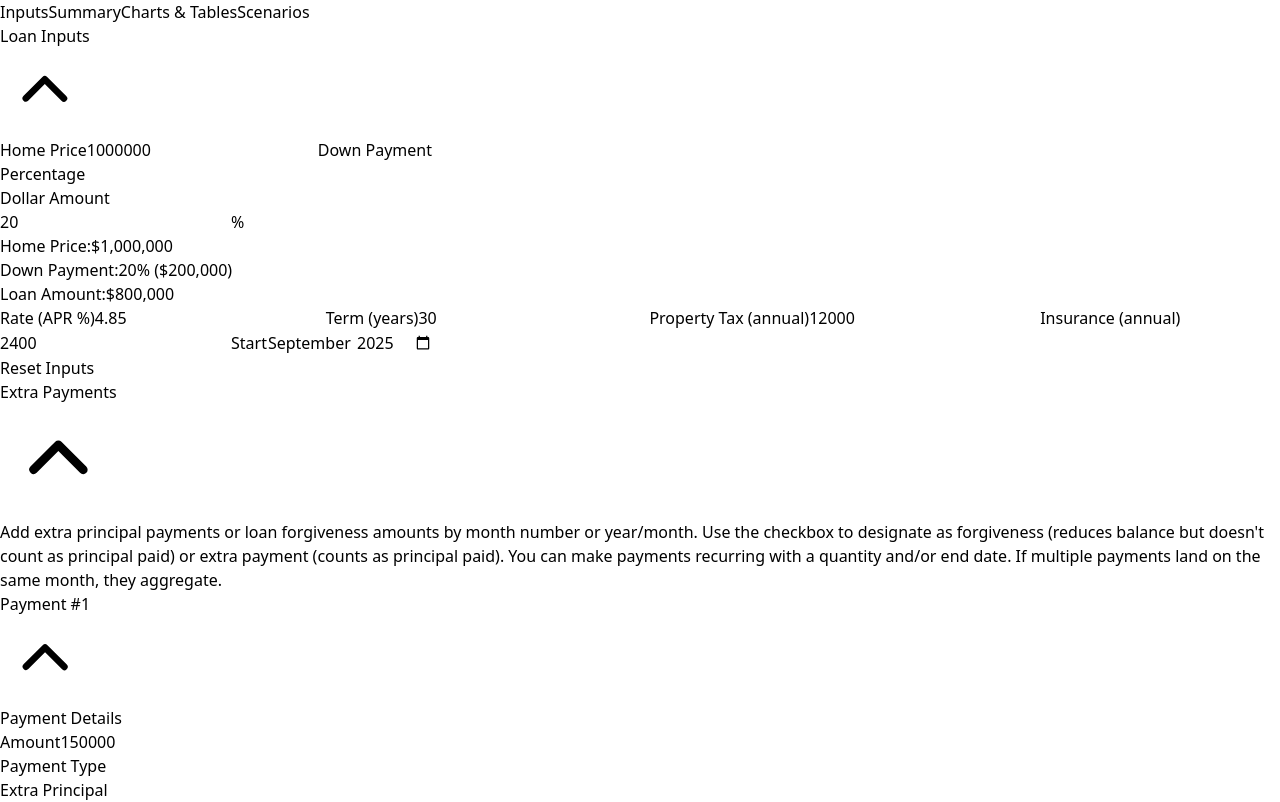
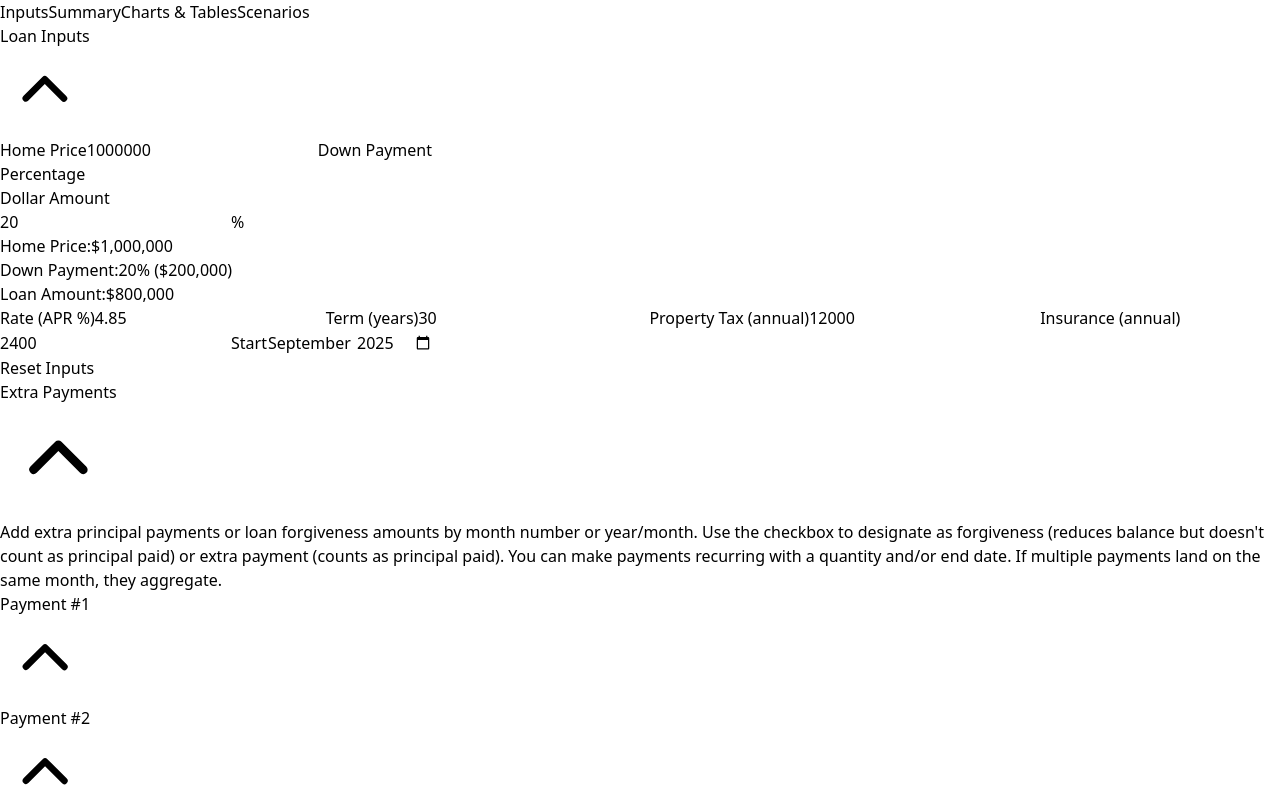
Before and after one commit to omrahman/flexible-mortgage-calculator, a React (Vite) app: page /#/ in a window 1280 px wide. Shown: the top 802 px of the page. Built offline with nearby package versions, Linux system fonts and the light colour scheme.

Commit message:
Fix accordion default state in add payment

```diff
--- a/src/components/ExtraPayments.tsx
+++ b/src/components/ExtraPayments.tsx
@@ -1,4 +1,4 @@
-import React, { useId, useState } from 'react';
+import React, { useId, useState, useEffect } from 'react';
 import { useInputField, useNumberField } from '../hooks';
 import { MonthInput } from './MonthInput';
 import { yearMonthToMonthNumber, monthNumberToYearMonth } from '../utils/calculations';
@@ -59,6 +59,12 @@ const ExtraPaymentItem: React.FC<ExtraPaymentItemProps> = ({ extra, termMonths,
     onUpdateExtra(extra.id, 'month', monthNumber);
   };
 
+  useEffect(() => {
+    if (extra.defaultOpen) {
+      onUpdateExtra(extra.id, 'defaultOpen', false);
+    }
+  }, [extra.defaultOpen, extra.id, onUpdateExtra]);
+
   // Amount field hook
   const amountField = useNumberField({
     initialValue: extra.amount,
@@ -81,7 +87,7 @@ const ExtraPaymentItem: React.FC<ExtraPaymentItemProps> = ({ extra, termMonths,
   return (
     <Accordion
       title={`Payment #${paymentIndex}`}
-      defaultOpen={paymentIndex === 1}
+      defaultOpen={extra.defaultOpen}
     >
       <div className="space-y-4 pt-2">
         {/* Payment Details */}
--- a/src/hooks/useMortgageCalculation.ts
+++ b/src/hooks/useMortgageCalculation.ts
@@ -87,7 +87,8 @@ export const useMortgageCalculation = () => {
         isForgiveness: false,
         isRecurring: false,
         recurringQuantity: 1,
-        recurringFrequency: 'monthly'
+        recurringFrequency: 'monthly',
+        defaultOpen: true,
       },
     ]);
   };
--- a/src/types/index.ts
+++ b/src/types/index.ts
@@ -62,6 +62,7 @@ export interface ExtraItem {
   month: number;
   amount: number;
   monthInput?: MonthInput; // UI state for month input type and value
+  defaultOpen?: boolean;
 
   // Payment type
   isForgiveness?: boolean; // true for loan forgiveness, false for extra principal payment
```
